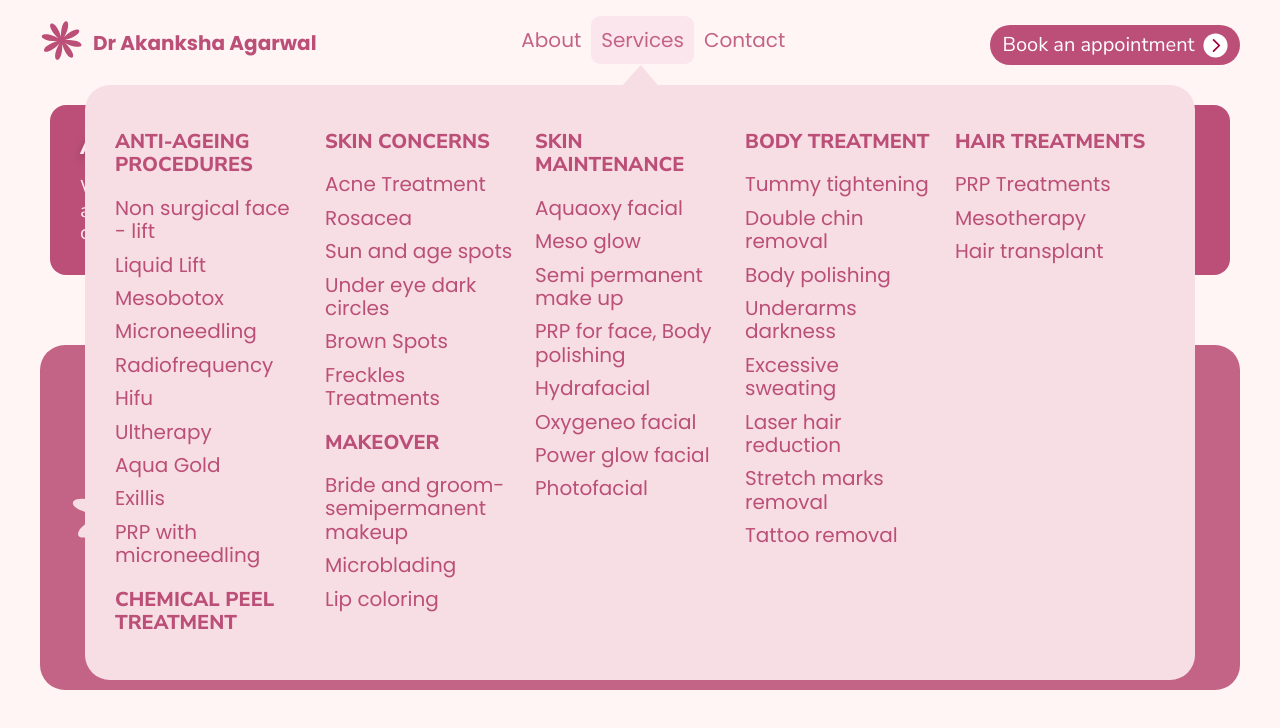
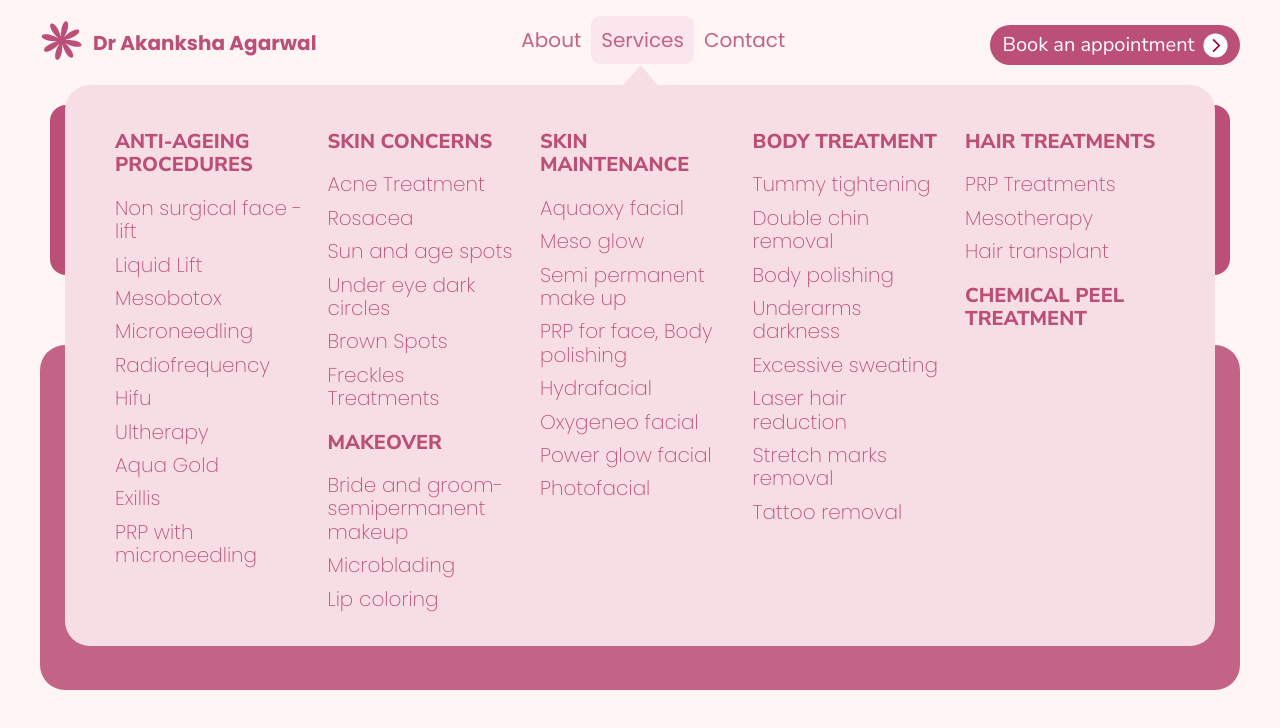
Before and after one commit to laibaahsan27/dr, a Next.js app in the folder frontend/: page /service4 in a window 1280 px wide. Both pictures are taken after a click on the link "Services". Shown: the top 728 px of the page. Built offline with nearby package versions, Linux system fonts and the light colour scheme.

Commit message:
nav and hero

```diff
--- a/frontend/src/app/globals.css
+++ b/frontend/src/app/globals.css
@@ -6,6 +6,7 @@
 .heroCON{
   position: relative;
   background-image: url(../images/newhero.svg);
+  width: 94%;
   height: 500px;
   margin-left: 45px;
   margin-right: 45px;
--- a/frontend/src/app/layout.js
+++ b/frontend/src/app/layout.js
@@ -21,6 +21,7 @@ export default function RootLayout({ children }) {
         <link href="https://fonts.googleapis.com/css2?family=Pacifico&family=Poppins&display=swap" rel="stylesheet"></link>
         <link href="https://fonts.googleapis.com/css2?family=Nunito+Sans:opsz,wght@6..12,800&family=Pacifico&family=Poppins&display=swap" rel="stylesheet"></link>
         <link href="https://fonts.googleapis.com/css2?family=Nunito+Sans:opsz@6..12&family=Pacifico&family=Poppins&display=swap" rel="stylesheet"></link>
+        <link href="https://fonts.googleapis.com/css2?family=Nunito+Sans:opsz@6..12&family=Poppins:wght@200&display=swap" rel="stylesheet"></link>
       </head>
       <body suppressHydrationWarning={true} className={inter.className} style={{margin:'0', backgroundColor:'#FFF5F4'}}>
       <Nav/>
--- a/frontend/src/app/page.js
+++ b/frontend/src/app/page.js
@@ -13,6 +13,7 @@ import HEADDESK from "../images/andAwards.svg";
 import HEADPHONE from "../images/andAwardsPhone.svg";
 import CARDS from "../components/Cards/Cards.jsx";
 import Appointment from "../components/appointment/appointment.jsx";
+import BG from '../images/newhero.svg'
 
 export default function Home() {
   const list = [
@@ -78,8 +79,9 @@ export default function Home() {
   };
 
   return (
-    <div style={{ backgroundColor: "#FFF5F4" }}>
+    <div>
       <div className="heroCON">
+        {/* <Image className="" src={BG} alt="" /> */}
         <div className="heroRightTxt">
           Hi, I’m Dr. Akanksha Agarwal{" "}
           <span className="heroSpan">PGDCC | B.D.S.</span>
--- a/frontend/src/components/Nav/Nav.css
+++ b/frontend/src/components/Nav/Nav.css
@@ -201,6 +201,7 @@
     display: none;
   }
   .navBTNPhone{
+    display: block;
     color: #c36386;
     font-family: "Poppins";
     font-size: 20px;
@@ -276,13 +277,14 @@
   background: #f7dee4;
   position: absolute;
   top: 85px;
-  width: 1210px;
+  /* width: 1210px; */
+  width: 88%;
   left: 0;
   right: 0;
   margin: 0 auto;
   /* left: 130px; */
   z-index: 100;
-  padding: 30px;
+  padding: 30px 50px;
   display: none;
 }
 .mega-box.active {
@@ -297,7 +299,8 @@
 }
 .row {
   display: flex;
-  gap: 30px;
+  justify-content: space-between;
+  gap: 40px;
 }
 .submenuhead {
   display: flex;
@@ -318,7 +321,7 @@
   font-family: "Poppins";
   font-size: 20px;
   font-style: normal;
-  font-weight: 400;
+  font-weight: 200;
   line-height: 117.5%;
   text-decoration: none;
   display: flex;
--- a/frontend/src/components/Nav/Nav.jsx
+++ b/frontend/src/components/Nav/Nav.jsx
@@ -71,9 +71,9 @@ export default function Nav() {
                 <span className="submenuitem">Aqua Gold</span>
                 <span className="submenuitem">Exillis</span>
                 <span className="submenuitem">PRP with microneedling</span>
-                <a className="submenuhead" href="service4">
+                {/* <a className="submenuhead" href="service4">
                   Chemical Peel Treatment
-                </a>
+                </a> */}
               </div>
               <div>
                 <a className="submenuhead" href="service3">
@@ -129,6 +129,9 @@ export default function Nav() {
                 <span className="submenuitem">PRP Treatments</span>
                 <span className="submenuitem">Mesotherapy</span>
                 <span className="submenuitem">Hair transplant</span>
+                <a className="submenuhead" href="service4">
+                  Chemical Peel Treatment
+                </a>
               </div>
             </div>
           </div>
```
Lines whose indentation alone changed are shown as unchanged.
